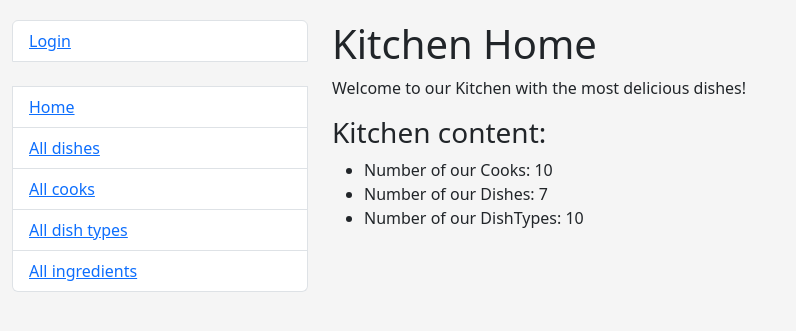
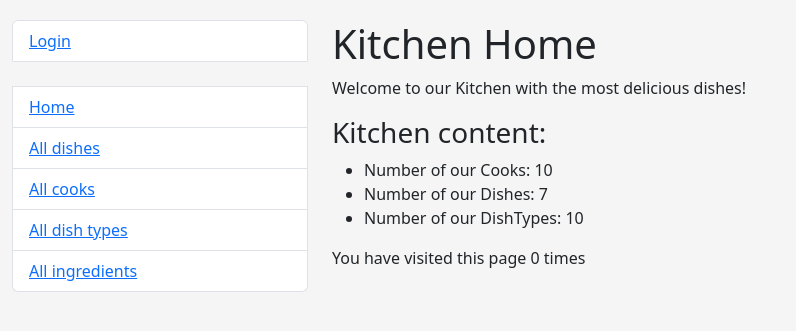
Before and after one commit to StrawHato/kitchen-mate, a Django app: page /kitchen/ in a window 1280 px wide. Shown: the top 331 px of the page, without its empty margins (0-796 px from the left). Run offline with Django 5.2, Linux system fonts and the light colour scheme; data comes from the database, SQL or seed files in the repository.

Commit message:
Add visit counter to main page

```diff
--- a/kitchen/views.py
+++ b/kitchen/views.py
@@ -11,11 +11,14 @@ def index(request: HttpRequest) -> HttpResponse:
     num_dish_types = DishType.objects.count()
     num_cooks = Cook.objects.count()
     num_dishes = Dish.objects.count()
+    num_visits = request.session.get("num_visits", 0)
+    request.session["num_visits"] = num_visits + 1
 
     context = {
         "num_dish_types": num_dish_types,
         "num_cooks": num_cooks,
         "num_dishes": num_dishes,
+        "num_visits": num_visits,
     }
 
     return render(request, "kitchen/index.html", context)
--- a/templates/kitchen/index.html
+++ b/templates/kitchen/index.html
@@ -13,4 +13,5 @@
     <li>Number of our Dishes: {{ num_dishes }}</li>
     <li>Number of our DishTypes: {{ num_dish_types }}</li>
   </ul>
+  <p>You have visited this page {{ num_visits }} time{{ num_visits|pluralize }}</p>
 {% endblock %}
```
